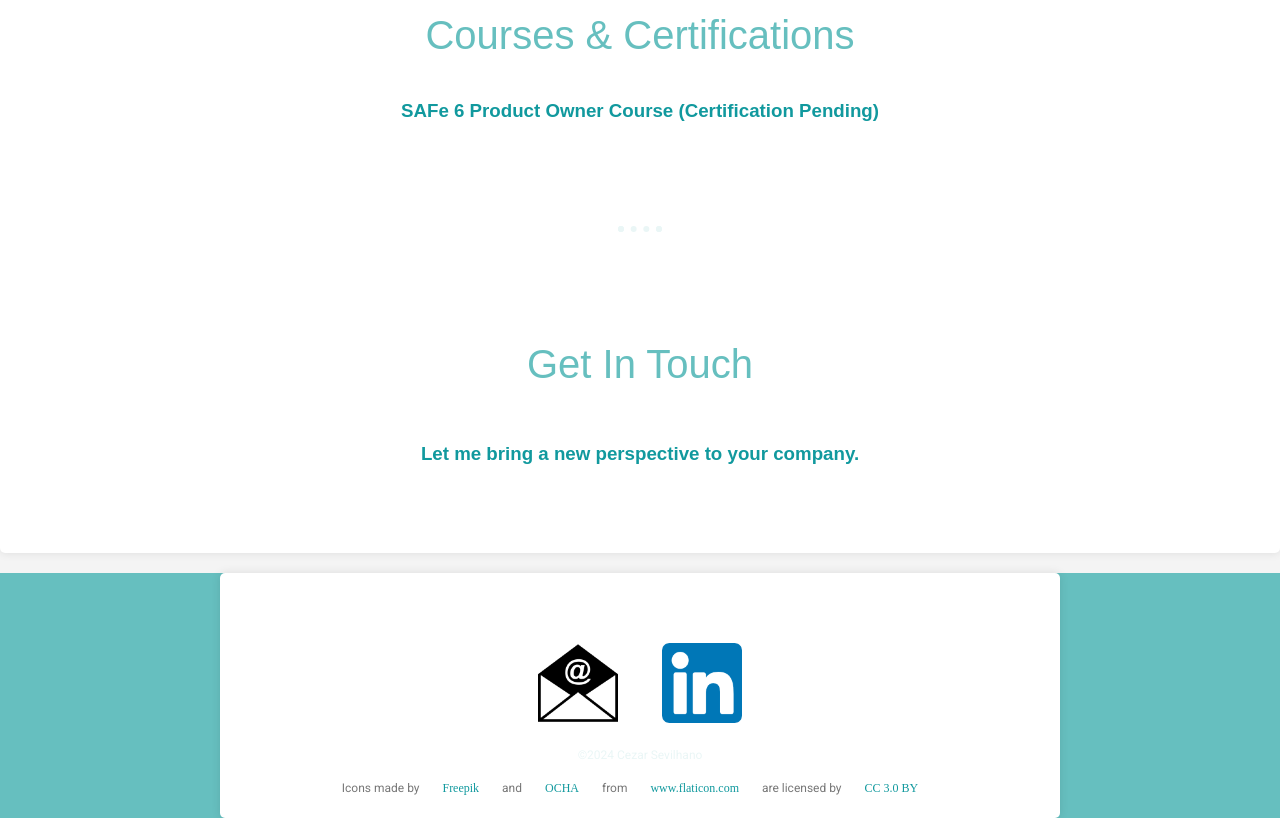
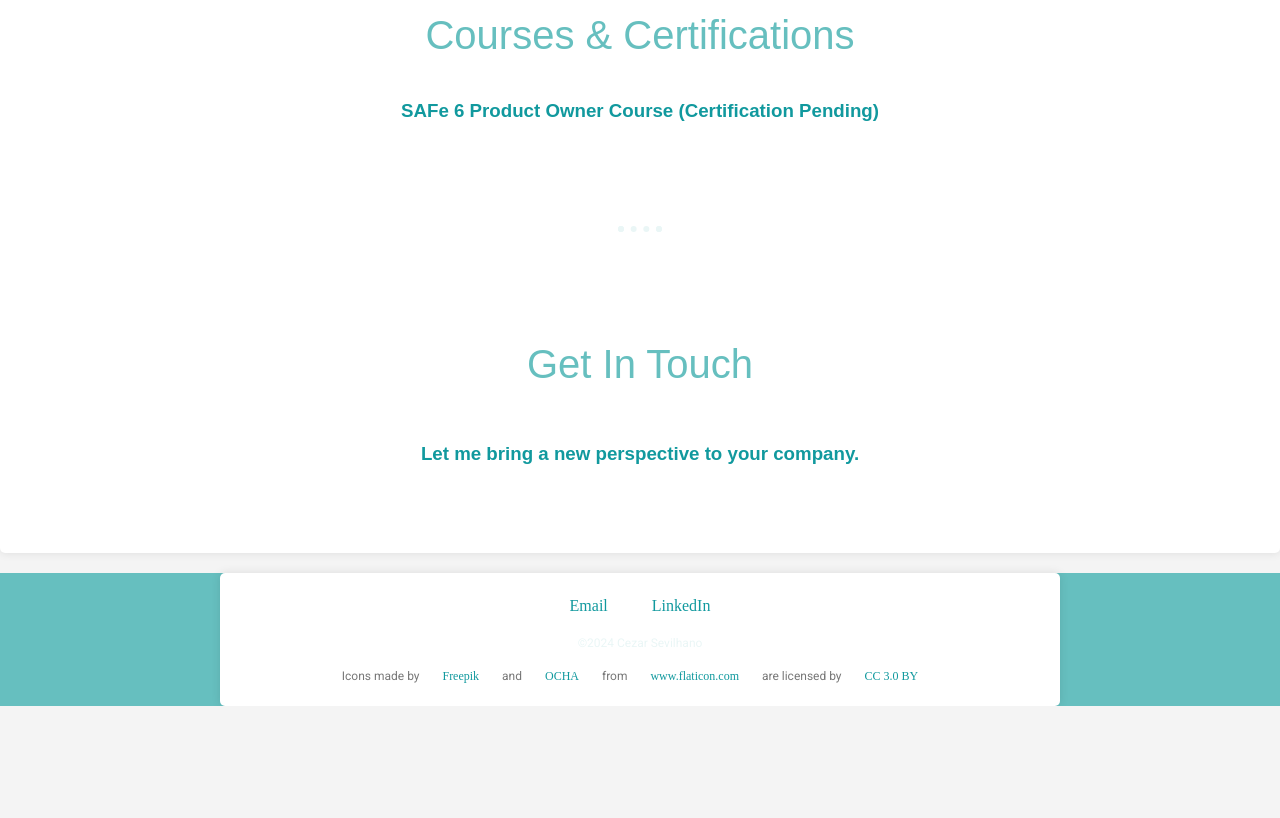
Before and after one commit to Cezarsk8/cezar, a plain HTML site: page index.html in a window 1280 px wide. Shown: the part 4127-4945 px from the top of the page. After the commit the page ends 4833 px from the top, so only its background shows below. Drawn offline with Linux system fonts and the light colour scheme.

Commit message:
Update index.html

```diff
--- a/index.html
+++ b/index.html
@@ -253,8 +253,11 @@
 
   <footer class="bottom-container">
     <div class="container">
-      <a class="footer-link" href="mailto:cezarsevilhano@gmail.com"><img id="icon" src="icons/email.png" alt="Email"></a>
-      <a class="footer-link" href="https://www.linkedin.com/in/cezar-sevilhano-a1b08ba6/"><img id="icon" src="icons/linkedin.png" alt="LinkedIn"></a>
+      <a class="footer-link" href="mailto:cezarsevilhano@gmail.com">Email</a>
+      <a class="footer-link" href="https://www.linkedin.com/in/cezar-sevilhano-a1b08ba6/">LinkedIn</a>
       <p class="copyright">©2024 Cezar Sevilhano</p>
       <div id="disclaimer">Icons made by <a href="https://www.freepik.com/" title="Freepik">Freepik</a> and <a href="https://www.flaticon.com/authors/ocha" title="OCHA">OCHA</a> from <a href="https://www.flaticon.com/" title="Flaticon">www.flaticon.com</a> are licensed by <a href="http://creativecommons.org/licenses/by/3.0/" title="Creative Commons BY 3.0" target="_blank">CC 3.0 BY</a></div>
     </div>
+  </footer>
+</body>
+</html>
```
